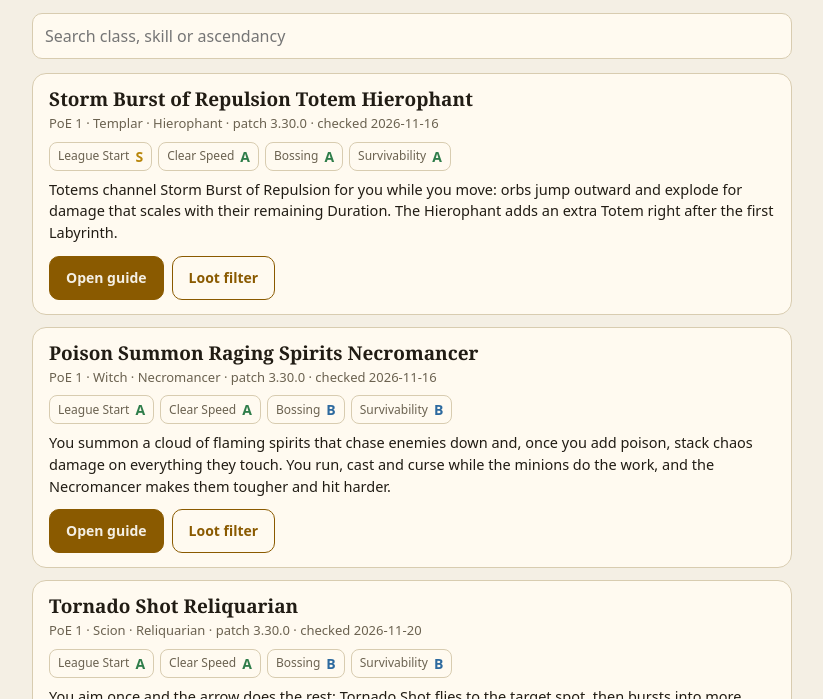
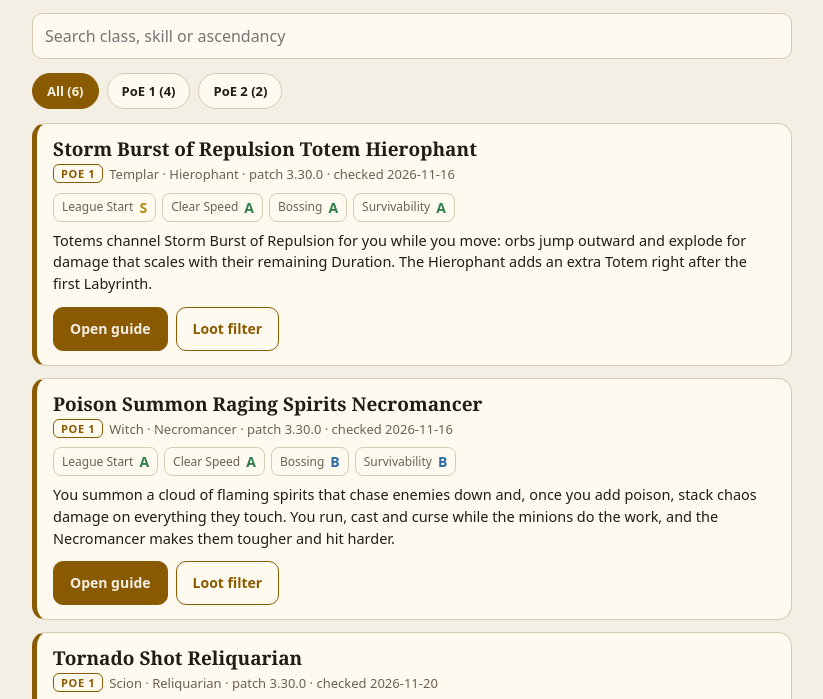
Before and after one commit to real-caustic/Wraeclast, a plain HTML site: page index.html in a window 1280 px wide. Shown: the part 78-777 px from the top of the page, without its empty margins (228-1051 px from the left). Drawn offline with Linux system fonts and the light colour scheme.

Commit message:
Tell PoE 1 and PoE 2 builds apart on the home page
Adds All / PoE 1 / PoE 2 filter chips with counts (the choice is remembered on the device), a PoE 1 or PoE 2 badge on every card, and a gold or blue stripe on the card's left edge. The service worker cache name is bumped so installed copies pick up the new page.

Co-Authored-By: Claude Sonnet 5.5 <noreply@anthropic.com>
Claude-Session: https://claude.ai/code/session_014kg1kkC2VG5Ftdsa3cEHqC

```diff
--- a/index.html
+++ b/index.html
@@ -8,8 +8,8 @@
 <link rel="apple-touch-icon" href="icons/icon-192.png">
 <title>Wraeclast Architect</title>
 <style>
-:root{--bg:#f4efe4;--panel:#fffaf0;--fg:#211c14;--muted:#6b6250;--line:#d8ccb0;--accent:#8a5a00;--gold:#b8860b;--S:#b8860b;--A:#2f7d4a;--B:#2d6a9f;--C:#8a8a8a}
-@media (prefers-color-scheme:dark){:root{--bg:#14110d;--panel:#1d1912;--fg:#efe6d2;--muted:#a99f88;--line:#3a3222;--accent:#e8c872;--gold:#e8c872;--S:#e8c872;--A:#6fcf8a;--B:#7ab6e8;--C:#9a9a9a;color-scheme:dark}}
+:root{--bg:#f4efe4;--panel:#fffaf0;--fg:#211c14;--muted:#6b6250;--line:#d8ccb0;--accent:#8a5a00;--gold:#b8860b;--S:#b8860b;--A:#2f7d4a;--B:#2d6a9f;--C:#8a8a8a;--p1:#8a5a00;--p2:#2d6a9f}
+@media (prefers-color-scheme:dark){:root{--bg:#14110d;--panel:#1d1912;--fg:#efe6d2;--muted:#a99f88;--line:#3a3222;--accent:#e8c872;--gold:#e8c872;--S:#e8c872;--A:#6fcf8a;--B:#7ab6e8;--C:#9a9a9a;--p1:#e8c872;--p2:#7ab6e8;color-scheme:dark}}
 *{box-sizing:border-box}
 body{margin:0;background:var(--bg);color:var(--fg);font:16px/1.5 system-ui,-apple-system,"Segoe UI",Roboto,sans-serif;padding-left:max(16px,env(safe-area-inset-left,0px));padding-right:max(16px,env(safe-area-inset-right,0px));padding-block:20px 40px}
 main{max-width:760px;margin:0 auto}
@@ -19,7 +19,10 @@ h1{font:700 26px/1.15 Georgia,"Times New Roman",serif;margin:0;color:var(--accen
 input[type=search]{flex:1 1 200px;min-width:0;background:var(--panel);color:var(--fg);border:1px solid var(--line);border-radius:10px;padding:10px 12px;font:inherit}
 .chip{background:var(--panel);color:var(--fg);border:1px solid var(--line);border-radius:999px;padding:8px 14px;font:600 13px system-ui,sans-serif;cursor:pointer}
 .chip[aria-pressed=true]{background:var(--accent);color:var(--bg);border-color:var(--accent)}
-.card{background:var(--panel);border:1px solid var(--line);border-radius:14px;padding:14px 16px;margin-bottom:12px}
+.card{background:var(--panel);border:1px solid var(--line);border-left:5px solid var(--gc,var(--line));border-radius:14px;padding:14px 16px;margin-bottom:12px}
+.card.poe1{--gc:var(--p1)}.card.poe2{--gc:var(--p2)}
+.game{display:inline-block;font:700 11px/1 system-ui,sans-serif;letter-spacing:.06em;text-transform:uppercase;border:1px solid var(--gc);color:var(--gc);border-radius:6px;padding:3px 7px;margin-right:6px;vertical-align:1px}
+.tabs{display:flex;gap:8px;flex-wrap:wrap;margin-bottom:14px}
 .card h2{font:700 19px/1.25 Georgia,serif;margin:0 0 2px;text-wrap:balance}
 .meta{color:var(--muted);font-size:13px;margin-bottom:8px}
 .grades{display:flex;flex-wrap:wrap;gap:6px;margin:8px 0}
@@ -42,19 +45,22 @@ input[type=search]{flex:1 1 200px;min-width:0;background:var(--panel);color:var(
 <input id="q" type="search" placeholder="Search class, skill or ascendancy" aria-label="Search builds">
 <button class="chip" id="install" type="button">Install app</button>
 </div>
+<div class="tabs" role="group" aria-label="Game"><button class="chip" type="button" data-g="all" aria-pressed="true">All</button><button class="chip" type="button" data-g="poe1" aria-pressed="false">PoE 1</button><button class="chip" type="button" data-g="poe2" aria-pressed="false">PoE 2</button></div>
 <div id="list" aria-live="polite"></div>
 <p class="note">Loot filters: download the .filter file, then copy it into <b>Documents/My Games/Path of Exile</b> (PoE 1) or <b>Documents/My Games/Path of Exile 2</b> (PoE 2) on the PC that runs the game, and pick it in Options &rarr; UI. Grades are the guide's own, and none of these builds has been playtested yet.</p>
 </main>
 <script>
 (function(){
-var list=document.getElementById("list"),q=document.getElementById("q"),st=document.getElementById("status"),lib=[];
+var list=document.getElementById("list"),q=document.getElementById("q"),st=document.getElementById("status"),lib=[],game="all";try{game=localStorage.getItem("wa:game")||"all";}catch(e){}
 function esc(s){return String(s).replace(/[&<>"]/g,function(c){return{"&":"&amp;","<":"&lt;",">":"&gt;",'"':"&quot;"}[c];});}
 function resume(slug){try{var s=JSON.parse(localStorage.getItem("wa:"+slug)||"null");if(s&&s.level>1)return"Resume at level "+s.level;}catch(e){}return"";}
 function draw(){
   var t=q.value.trim().toLowerCase(),n=0;
-  list.innerHTML=lib.filter(function(b){return !t||(b.title+" "+b.cls+" "+b.asc+" "+b.objective).toLowerCase().indexOf(t)>=0;}).map(function(b){n++;
+  if(["all","poe1","poe2"].indexOf(game)<0)game="all";
+  [].forEach.call(document.querySelectorAll(".tabs .chip"),function(c){var g=c.getAttribute("data-g"),k=lib.filter(function(b){return g==="all"||b.game===g;}).length;c.setAttribute("aria-pressed",g===game?"true":"false");c.textContent=(g==="all"?"All":g==="poe1"?"PoE 1":"PoE 2")+" ("+k+")";});
+  list.innerHTML=lib.filter(function(b){return(game==="all"||b.game===game)&&(!t||(b.title+" "+b.cls+" "+b.asc+" "+b.objective).toLowerCase().indexOf(t)>=0);}).map(function(b){n++;
     var r=resume(b.slug);
-    return'<section class="card"><h2>'+esc(b.title)+'</h2><div class="meta">'+(b.game==="poe2"?"PoE 2 &middot; ":"PoE 1 &middot; ")+esc(b.cls)+" &middot; "+esc(b.asc)+" &middot; patch "+esc(b.patch)+" &middot; checked "+esc(b.verified)+'</div>'+
+    return'<section class="card '+(b.game==="poe2"?"poe2":"poe1")+'"><h2>'+esc(b.title)+'</h2><div class="meta"><span class="game">'+(b.game==="poe2"?"PoE 2":"PoE 1")+'</span>'+esc(b.cls)+" &middot; "+esc(b.asc)+" &middot; patch "+esc(b.patch)+" &middot; checked "+esc(b.verified)+'</div>'+
     '<div class="grades">'+b.ratings.map(function(x){return'<span class="g">'+esc(x[0])+' <b class="'+esc(x[1])+'">'+esc(x[1])+'</b></span>';}).join("")+'</div>'+
     '<p>'+esc(b.summary)+'</p><div class="row"><a class="btn p" href="guides/'+esc(b.slug)+'.html">Open guide</a>'+
     (b.filter===false?"":'<a class="btn s" href="filters/'+esc(b.slug)+'.filter" download="'+esc(b.slug)+'.filter">Loot filter</a>')+(r?'<span class="resume">'+r+'</span>':"")+'</div></section>';}).join("");
@@ -62,6 +68,7 @@ function draw(){
 }
 fetch("library.json").then(function(r){return r.json();}).then(function(d){lib=d;draw();}).catch(function(){list.innerHTML='<p class="empty">Could not load the library.</p>';});
 q.addEventListener("input",draw);
+[].forEach.call(document.querySelectorAll(".tabs .chip"),function(c){c.addEventListener("click",function(){game=c.getAttribute("data-g");try{localStorage.setItem("wa:game",game);}catch(e){}draw();});});
 window.addEventListener("pageshow",draw);
 var dp=null,ib=document.getElementById("install");
 window.addEventListener("beforeinstallprompt",function(e){e.preventDefault();dp=e;ib.style.display="inline-block";});
--- a/sw.js
+++ b/sw.js
@@ -1,4 +1,4 @@
-const CACHE="wraeclast-e5bc48f0c6";
+const CACHE="wraeclast-4f3415d738";
 const FILES=["./", "index.html", "manifest.webmanifest", "icons/icon-192.png", "icons/icon-512.png", "library.json", "guides/poe1-storm-burst-of-repulsion-totem-hierophant-covens-of-umbra.html", "filters/poe1-storm-burst-of-repulsion-totem-hierophant-covens-of-umbra.filter", "guides/poe1-poison-summon-raging-spirits-necromancer-covens-of-umbra.html", "filters/poe1-poison-summon-raging-spirits-necromancer-covens-of-umbra.filter", "guides/poe1-tornado-shot-reliquarian-covens-of-umbra.html", "filters/poe1-tornado-shot-reliquarian-covens-of-umbra.filter", "guides/poe1-pyroclast-mine-saboteur-covens-of-umbra.html", "filters/poe1-pyroclast-mine-saboteur-covens-of-umbra.filter", "guides/poe2-stormweaver-arc-levelling.html", "filters/poe2-stormweaver-arc-levelling.filter", "guides/poe2-varashta-djinn-levelling.html", "filters/poe2-varashta-djinn-levelling.filter"];
 self.addEventListener("install",e=>{e.waitUntil(caches.open(CACHE).then(c=>c.addAll(FILES)).then(()=>self.skipWaiting()));});
 self.addEventListener("activate",e=>{e.waitUntil(caches.keys().then(ks=>Promise.all(ks.filter(k=>k!==CACHE).map(k=>caches.delete(k)))).then(()=>self.clients.claim()));});
```
